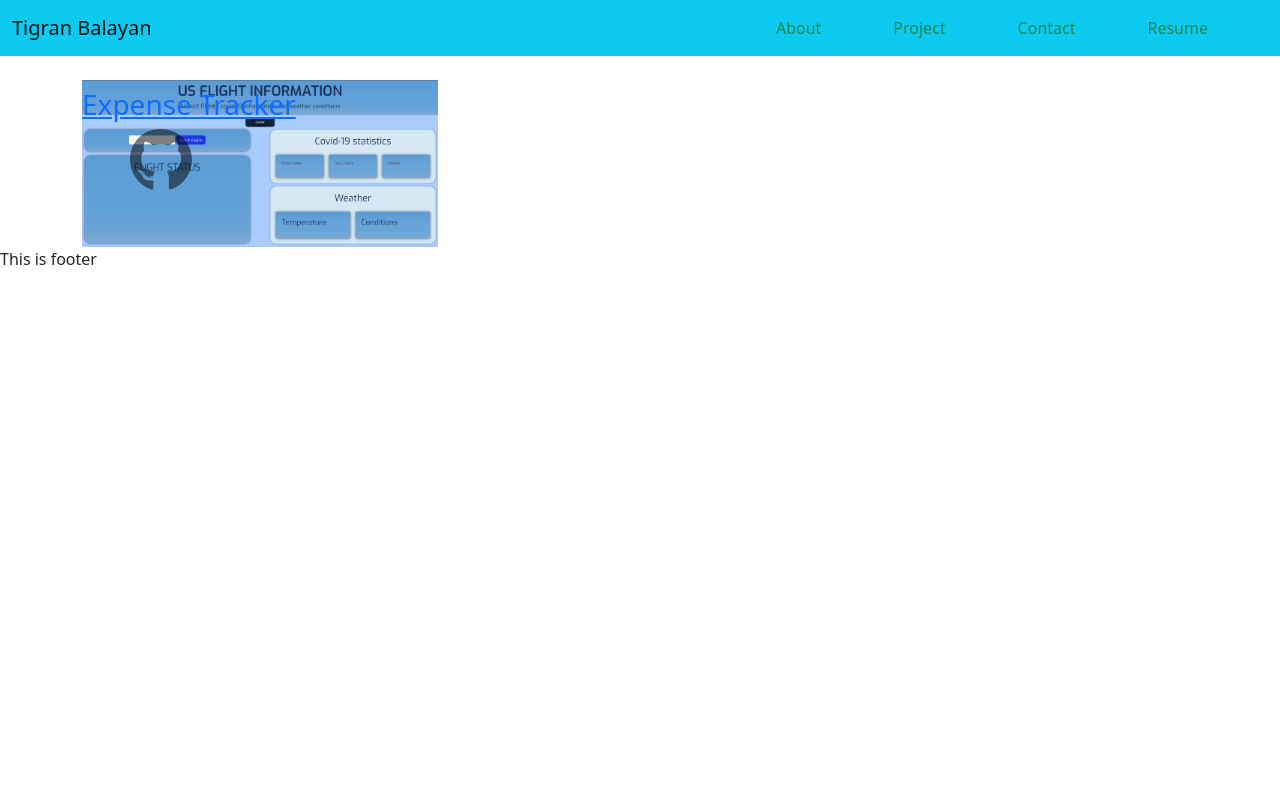
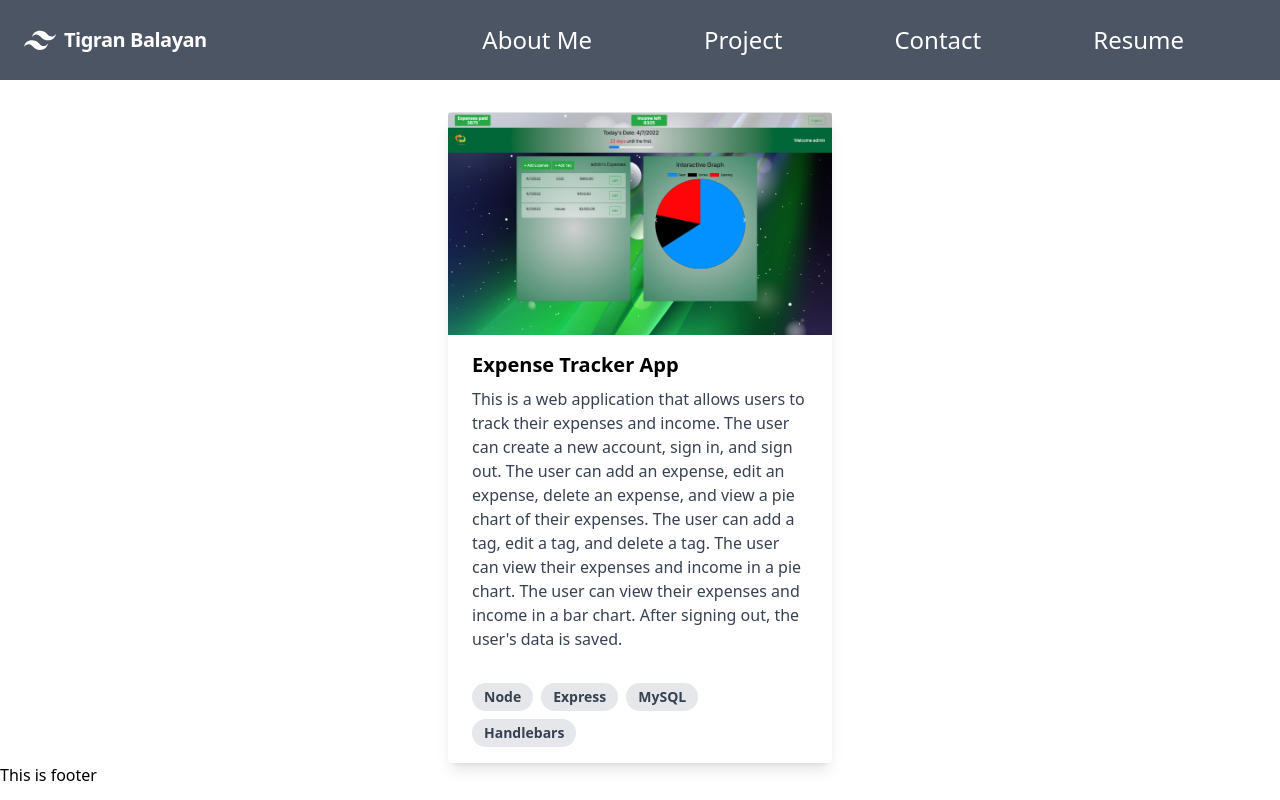
Before and after one commit to TigranBalayan10/portfolio-spa, a React (Create React App) app: page /project in a window 1280 px wide. Built offline with nearby package versions, Linux system fonts and the light colour scheme.

Commit message:
changed framework to tailwind

```diff
--- /dev/null
+++ b/postcss.config.js
@@ -0,0 +1,6 @@
+module.exports = {
+  plugins: {
+    tailwindcss: {},
+    autoprefixer: {},
+  },
+}
--- a/src/App.js
+++ b/src/App.js
@@ -8,24 +8,18 @@ import Contact from "./Pages/Contact";
 import Resume from "./Pages/Resume";
 
 function App() {
-  const [contactSelected, setContactSelected] = useState(false);
+
   return (
     <Router>
       <Header
-        // contactSelected={contactSelected}
-        // setContactSelected={setContactSelected}
       />
       <main>
-        {!contactSelected ? (
           <Routes>
             <Route path="/about" element={<About />} />
             <Route path="/project" element={<Project />} />
             <Route path="/contact" element={<Contact />} />
             <Route path="/resume" element={<Resume />} />
           </Routes>
-        ) : (
-          <Contact />
-        )}
       </main>
       <Footer />
     </Router>
--- a/src/Pages/Contact.js
+++ b/src/Pages/Contact.js
@@ -1,5 +1,4 @@
 import React, { useState } from "react";
-import "bootstrap/dist/css/bootstrap.css";
 
 function Contact() {
   const [formState, setFormState] = useState({
--- a/src/Pages/Nav.js
+++ b/src/Pages/Nav.js
@@ -1,11 +1,51 @@
 import React from "react";
 import { Link } from "react-router-dom";
-import "bootstrap/dist/css/bootstrap.css";
-import "./nav.css";
+import "../index.css"
 
 function Nav() {
   return (
-    <nav className="navbar navbar-light bg-info">
+    <nav class="flex items-center justify-between flex-wrap bg-gray-600 p-6">
+      <div class="flex items-center flex-shrink-0 text-white mr-6">
+        <svg
+          class="fill-current h-8 w-8 mr-2"
+          width="54"
+          height="54"
+          viewBox="0 0 54 54"
+          xmlns="http://www.w3.org/2000/svg"
+        >
+          <path d="M13.5 22.1c1.8-7.2 6.3-10.8 13.5-10.8 10.8 0 12.15 8.1 17.55 9.45 3.6.9 6.75-.45 9.45-4.05-1.8 7.2-6.3 10.8-13.5 10.8-10.8 0-12.15-8.1-17.55-9.45-3.6-.9-6.75.45-9.45 4.05zM0 38.3c1.8-7.2 6.3-10.8 13.5-10.8 10.8 0 12.15 8.1 17.55 9.45 3.6.9 6.75-.45 9.45-4.05-1.8 7.2-6.3 10.8-13.5 10.8-10.8 0-12.15-8.1-17.55-9.45-3.6-.9-6.75.45-9.45 4.05z" />
+        </svg>
+        <span class="font-semibold text-xl tracking-tight">Tigran Balayan</span>
+      </div>
+      <ul class="flex justify-evenly gap-20 mr-10">
+        <li class="mr-8">
+          <Link to="/about" class="flex text-white text-2xl">
+            About Me
+          </Link>
+        </li>
+        <li class="mr-8">
+          <Link to="/project" class="flex text-white text-2xl">
+            Project
+          </Link>
+        </li>
+        <li class="mr-8">
+          <Link to="/contact" class="flex text-white text-2xl">
+            Contact
+          </Link>
+        </li>
+        <li class="mr-8">
+          <Link to="/resume" class="flex text-white text-2xl">
+            Resume
+          </Link>
+        </li>
+      </ul>
+    </nav>
+  );
+}
+
+export default Nav;
+
+{/* <nav className="navbar navbar-light bg-info">
   <div className="container-fluid">
     <a className="navbar-brand">Tigran Balayan</a>
     <form className="d-flex gap-5 me-5">
@@ -27,8 +67,4 @@ function Nav() {
       </Link>
     </form>
   </div>
-    </nav>
-  );
-}
-
-export default Nav;
+</nav>; */}
--- a/src/Pages/Project.js
+++ b/src/Pages/Project.js
@@ -1,10 +1,51 @@
-import React from "react";
+import React, { useState } from "react";
 import { FontAwesomeIcon } from "@fortawesome/react-fontawesome";
 import { faGithub } from "@fortawesome/free-brands-svg-icons";
-import "./project.css";
+import "../index.css";
 
 function Project() {
+
   return (
+    <div class="flex justify-center grid-cols-4 gap-4 flex-wrap mt-8">
+      <div class="max-w-sm rounded overflow-hidden shadow-lg">
+        <img
+          class="w-full"
+          src={require(`../assets/images/expense-tracker.jpg`)}
+          alt="Sunset in the mountains"
+        ></img>
+        <div class="px-6 py-4">
+          <div class="font-bold text-xl mb-2">Expense Tracker App</div>
+          <p class="text-gray-700 text-base">
+            This is a web application that allows users to track their expenses
+            and income. The user can create a new account, sign in, and sign
+            out. The user can add an expense, edit an expense, delete an
+            expense, and view a pie chart of their expenses. The user can add a
+            tag, edit a tag, and delete a tag. The user can view their expenses
+            and income in a pie chart. The user can view their expenses and
+            income in a bar chart. After signing out, the user's data is saved.
+          </p>
+        </div>
+        <div class="px-6 pt-4 pb-2">
+          <span class="inline-block bg-gray-200 rounded-full px-3 py-1 text-sm font-semibold text-gray-700 mr-2 mb-2">
+            Node
+          </span>
+          <span class="inline-block bg-gray-200 rounded-full px-3 py-1 text-sm font-semibold text-gray-700 mr-2 mb-2">
+            Express
+          </span>
+          <span class="inline-block bg-gray-200 rounded-full px-3 py-1 text-sm font-semibold text-gray-700 mr-2 mb-2">
+            MySQL
+          </span>
+          <span class="inline-block bg-gray-200 rounded-full px-3 py-1 text-sm font-semibold text-gray-700 mr-2 mb-2">
+          Handlebars
+          </span>
+        </div>
+      </div>
+    </div>
+  );
+}
+
+export default Project;
+
 <div className="container">
   <div className="row mt-4">
     <div className="col-4 position-relative">
@@ -16,9 +57,11 @@ function Project() {
           id="icon-git"
         ></FontAwesomeIcon>
       </a>
-          <a href="https://floating-dusk-25843.herokuapp.com/" target="_blank" className="position-absolute mt-2">
-              <h3>Expense Tracker</h3>
-          </a>
+      <a
+        href="https://floating-dusk-25843.herokuapp.com/"
+        target="_blank"
+        className="position-absolute mt-2"
+      ></a>
       <img
         src={require(`../assets/images/test.jpg`)}
         alt="test"
@@ -27,8 +70,4 @@ function Project() {
       />
     </div>
   </div>
-    </div>
-  );
-}
-
-export default Project;
+</div>;
--- a/src/Pages/nav.css
+++ /dev/null
@@ -1,3 +0,0 @@
-#header-link:hover {
-    background-color: grey;
-  }
--- a/src/Pages/project.css
+++ /dev/null
@@ -1,8 +0,0 @@
-  #icon-git:hover {
-    opacity: 100%;
-  }
-
-  #icon-git {
-    color: black;
-    opacity: 50%;
-  }
--- /dev/null
+++ b/src/index.css
@@ -0,0 +1,3 @@
+@tailwind base;
+@tailwind components;
+@tailwind utilities;
--- /dev/null
+++ b/tailwind.config.js
@@ -0,0 +1,9 @@
+module.exports = {
+  content: [
+    "./src/**/*.{js,jsx,ts,tsx}",
+  ],
+  theme: {
+    extend: {},
+  },
+  plugins: [],
+}
```
Also changed, not shown: package.json (+10 -0 lines), src/assets/images/expense-tracker.jpg (added), 1 other file (tests, documents, lock files or other folders). Lines whose indentation alone changed are shown as unchanged.
